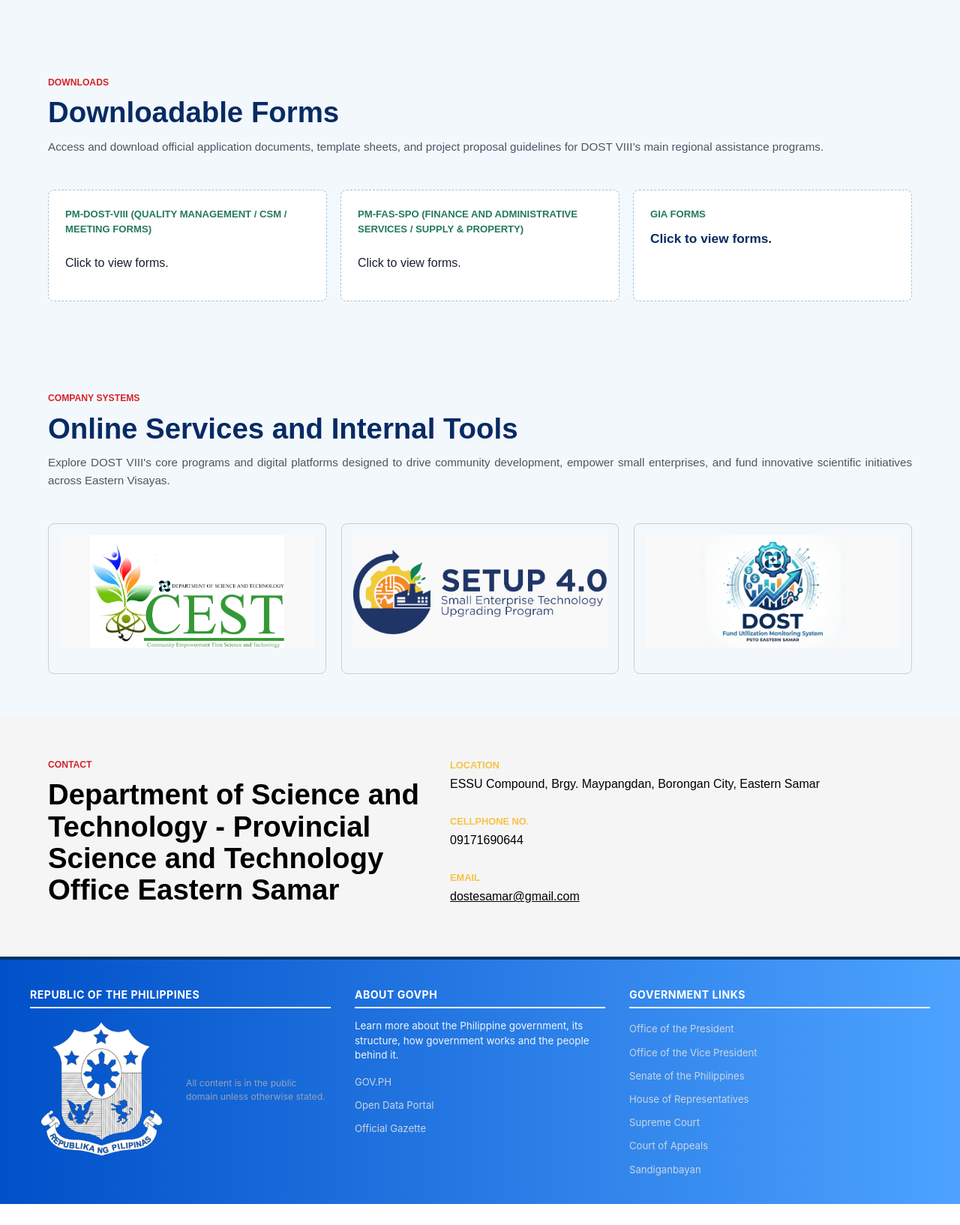
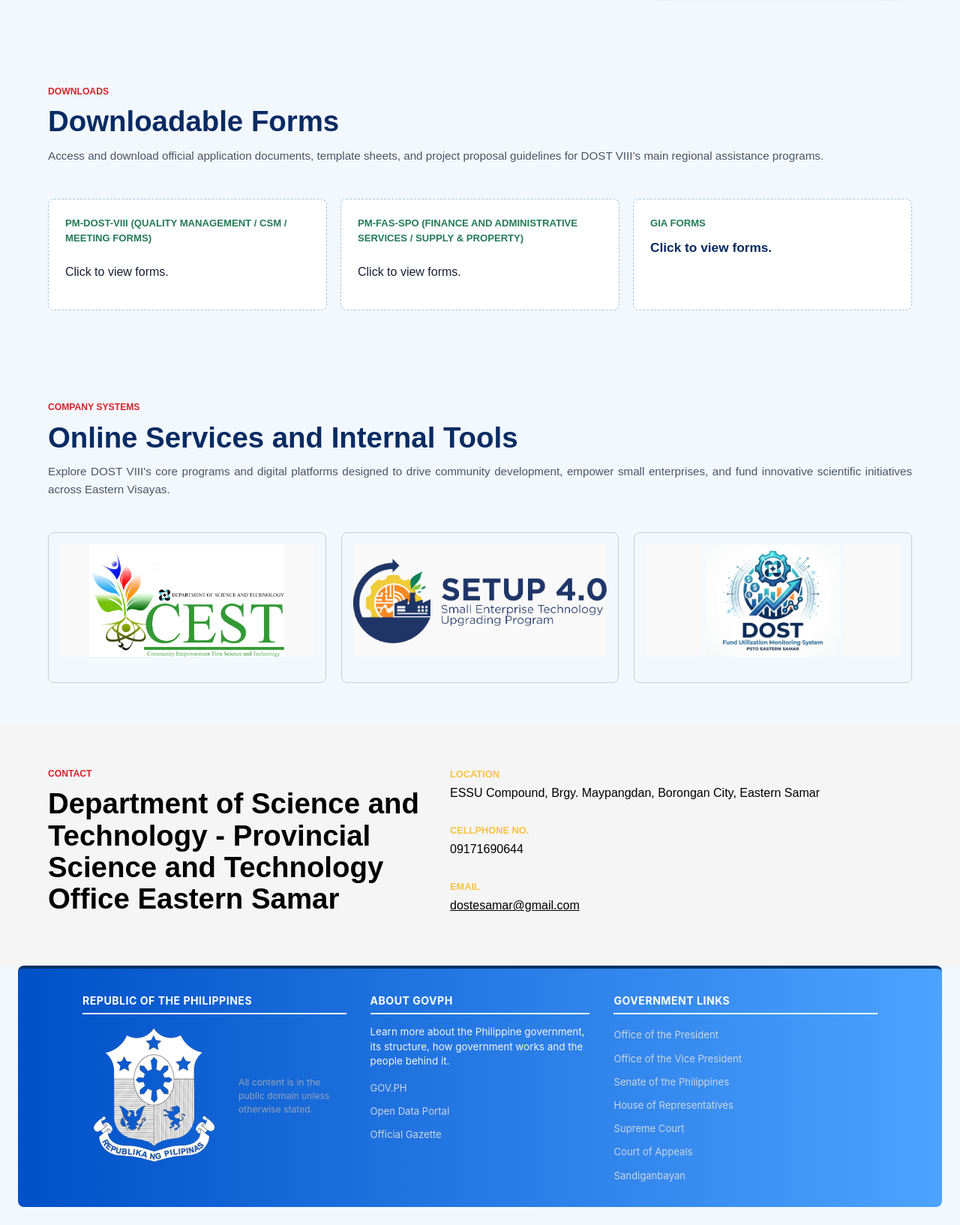
Before and after one commit to godfreylinnn/DOST_LANDINGPAGE, a Flask app: page / in a window 1280 px wide. Shown: the part 1473-3107 px from the top of the page at 75% size. Before the commit the page ends 3079 px from the top, so only its background shows below. Run offline with Flask 3, Linux system fonts and the light colour scheme.

Commit message:
Constrain navbar and footer width

```diff
--- a/static/styles.css
+++ b/static/styles.css
@@ -13,6 +13,8 @@
   --white: #ffffff;
   --sidebar-width: 272px;
   --topbar-height: 98px;
+  --topbar-offset: 12px;
+  --shell-width: min(100% - 48px, 1540px);
   --hero-image: url("assets/DOST_background.jpg");
 }
 
@@ -64,8 +66,12 @@ a {
 
 .site-topbar {
   position: fixed;
-  inset: 0 0 auto 0;
+  top: var(--topbar-offset);
+  left: 50%;
+  right: auto;
+  transform: translateX(-50%);
   z-index: 30;
+  width: var(--shell-width);
   height: var(--topbar-height);
   display: flex;
   align-items: center;
@@ -73,6 +79,7 @@ a {
   padding: 0 clamp(14px, 3vw, 40px);
   color: var(--white);
   background: linear-gradient(90deg, #0050c8 0%, #4da3ff 100%);
+  border-radius: 8px;
   box-shadow: 0 12px 28px rgba(6, 43, 99, 0.18);
 }
 
@@ -156,7 +163,7 @@ a {
 
 .site-sidebar {
   position: fixed;
-  inset: var(--topbar-height) auto 0 0;
+  inset: calc(var(--topbar-height) + var(--topbar-offset)) auto 0 0;
   z-index: 25;
   width: 236px;
   display: flex;
@@ -176,7 +183,7 @@ body.sidebar-open .site-sidebar {
 
 .sidebar-overlay {
   position: fixed;
-  inset: var(--topbar-height) 0 0 0;
+  inset: calc(var(--topbar-height) + var(--topbar-offset)) 0 0 0;
   z-index: 20;
   background: rgba(6, 43, 99, 0.28);
   opacity: 0;
@@ -191,7 +198,7 @@ body.sidebar-open .sidebar-overlay {
 
 main {
   margin-left: 0;
-  padding-top: var(--topbar-height);
+  padding-top: calc(var(--topbar-height) + var(--topbar-offset));
 }
 
 .side-nav {
@@ -388,7 +395,7 @@ h2 {
 
 .section-copy {
   position: sticky;
-  top: 98px;
+  top: calc(var(--topbar-height) + var(--topbar-offset) + 12px);
 }
 
 .section-copy p:not(.eyebrow) {
@@ -729,6 +736,8 @@ dd {
 @media (max-width: 760px) {
   :root {
     --topbar-height: 144px;
+    --topbar-offset: 8px;
+    --shell-width: calc(100% - 16px);
   }
 
   .section-heading {
@@ -1142,15 +1151,19 @@ dd {
    ========================================================================== */
 
 .gov-footer {
+  width: var(--shell-width);
+  margin: 0 auto 24px;
   background: linear-gradient(90deg, #0050c8 0%, #4da3ff 100%); /* Forces a clean, dark charcoal gray contrast separation */
   color: #f1f5f9 !important;
-  padding: 2.25rem 1.5rem 1.75rem 1.5rem !important;
+  padding: 2rem 1.25rem 1.55rem !important;
   font-family: 'Inter', -apple-system, BlinkMacSystemFont, "Segoe UI", Roboto, sans-serif;
   border-top: 4px solid #003366; /* Creates a clean DOST-blue boundary strip above the footer box */
+  border-radius: 8px;
+  overflow: hidden;
 }
 
 .gov-footer-container {
-  max-width: 1200px;
+  max-width: 1060px;
   margin: 0 auto;
   display: grid;
   grid-template-columns: 1.2fr 1fr 1.2fr; /* Perfect columns proportions allocation */
```
